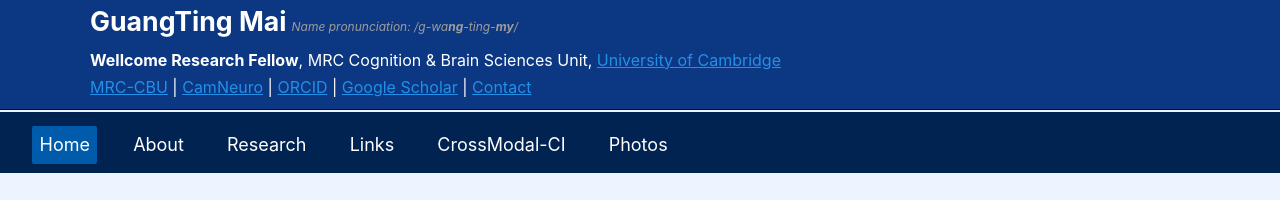
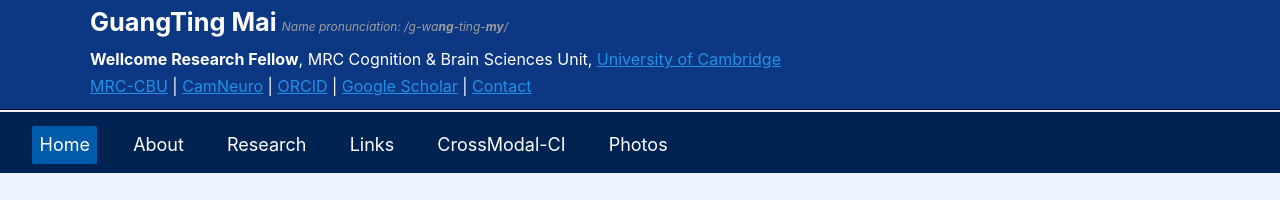
Before and after one commit to guangtingmai/guangtingmai.github.io, a Jekyll site: the page built from _pages/readme.html, in a window 1280 px wide. Shown: the top 200 px of the page. Built offline with Jekyll 4.4.1, drawn with Linux system fonts in a browser that asks for light colours.

Commit message:
Update _config.yml

```diff
--- a/_config.yml
+++ b/_config.yml
@@ -23,7 +23,7 @@
 author:
   # Biographic information
   avatar           : "profile.jpg"
-  name             : '<span style="font-size:20pt;line-height:1.1"><strong>GuangTing Mai</strong></span> <span style="font-size:9pt;color:#9e9d9d;line-height:1.1"><i>Name pronunciation: /g-wa<strong>ng</strong>-ting-<strong>my</strong>/</i></span>'
+  name             : '<span style="font-size:19pt;line-height:1.1"><strong>GuangTing Mai</strong></span> <span style="font-size:9pt;color:#9e9d9d;line-height:1.1"><i>Name pronunciation: /g-wa<strong>ng</strong>-ting-<strong>my</strong>/</i></span>'
   pronouns         : # example: "she/her"
   bio              : '<span style="font-size:12pt;"><strong>Wellcome Research Fellow</strong>, MRC Cognition & Brain Sciences Unit, <a href="https://www.cam.ac.uk/">University of Cambridge</a><br><a href="https://www.mrc-cbu.cam.ac.uk/people/guangting.mai/">MRC-CBU</a> | <a href="https://neuroscience.cam.ac.uk/member/gm832/">CamNeuro</a> | <a href="https://orcid.org/0000-0002-5618-7420">ORCID</a> | <a href="https://scholar.google.com/citations?user=bCQ03mIAAAAJ&hl=en">Google Scholar</a> | <a href="https://guangtingmai.github.io/contact/">Contact</a></span>'
   location         : # "UK"
```
